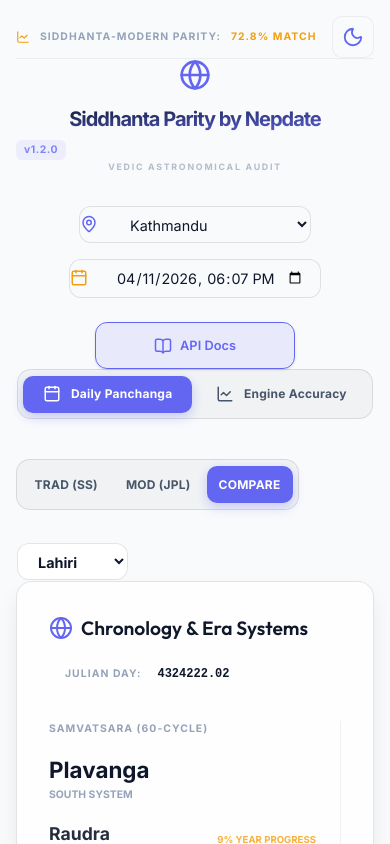
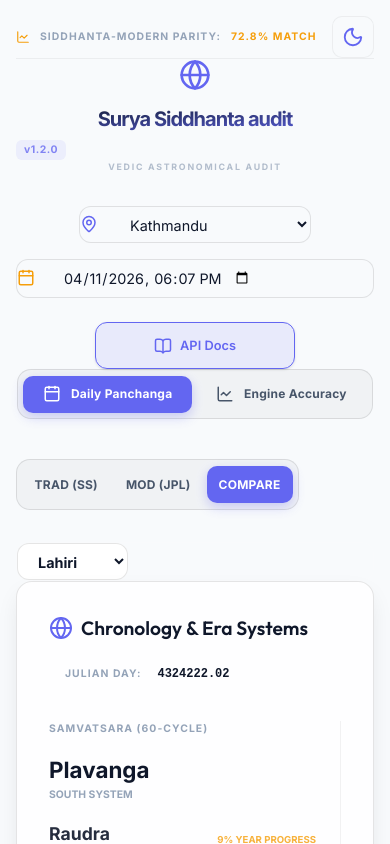
Before and after one commit to khumnath/surya-siddhanta-audit, a React (Vite) app: page / in a window 390 px wide. Shown: the top 844 px of the page. Built offline with nearby package versions, Linux system fonts and the light colour scheme.

Commit message:
UI: Made date-time selector responsive to prevent mobile viewport bleeding

```diff
--- a/package.json
+++ b/package.json
@@ -1,5 +1,5 @@
 {
-  "name": "surya-siddhanta-ts",
+  "name": "surya-siddhanta-audit",
   "private": true,
   "version": "1.1.0",
   "type": "module",
--- a/src/App.tsx
+++ b/src/App.tsx
@@ -240,7 +240,7 @@ const App: React.FC = () => {
             <Globe size={32} color="var(--accent-primary)" className="shrink-0" />
             <div className="flex flex-col sm:flex-row sm:items-baseline justify-center gap-2 sm:gap-4 w-full overflow-hidden">
               <span className="text-xl sm:text-2xl md:text-3xl font-black tracking-tighter bg-linear-to-br from-text-primary to-accent-primary bg-clip-text text-transparent leading-tight">
-                Siddhanta Parity by Nepdate
+                Surya Siddhanta audit
               </span>
               <span style={{
                 fontSize: '0.65rem',
@@ -276,13 +276,13 @@ const App: React.FC = () => {
               </select>
             </div>
 
-            <div className="flex items-center gap-3 bg-white/5 px-4 py-2.5 rounded-xl border border-border-card min-w-0">
+            <div className="flex items-center gap-3 bg-white/5 px-4 py-2.5 rounded-xl border border-border-card min-w-0 w-full sm:w-auto">
               <CalendarIcon size={18} color="var(--accent-secondary)" className="shrink-0" />
               <input
                 type="datetime-local"
                 value={selectedDate.toFormat("yyyy-MM-dd'T'HH:mm")}
                 onChange={handleDateChange}
-                style={{ background: 'transparent', border: 'none', color: 'var(--text-primary)', outline: 'none', cursor: 'pointer', width: '220px', fontSize: '0.9rem' }}
+                style={{ background: 'transparent', border: 'none', color: 'var(--text-primary)', outline: 'none', cursor: 'pointer', width: '100%', maxWidth: '220px', fontSize: '0.9rem' }}
               />
               {!useCurrentTime && (
                 <button
@@ -864,7 +864,7 @@ const App: React.FC = () => {
       )}
 
       <footer style={{ marginTop: '4rem', padding: '2rem 1rem', borderTop: '1px solid var(--border-card)', textAlign: 'center', opacity: 0.6 }}>
-        <div style={{ fontSize: '0.8rem', marginBottom: '0.5rem', fontWeight: 700, color: 'var(--text-primary)' }}>SIDDHANTA PARITY v1.2.0 by <a href="https://nepdate.khumnath.com.np">nepdate</a></div>
+        <div style={{ fontSize: '0.8rem', marginBottom: '0.5rem', fontWeight: 700, color: 'var(--text-primary)' }}>Surya Siddhanta audit by <a href="https://nepdate.khumnath.com.np">nepdate</a></div>
         <div style={{ fontSize: '0.7rem', color: 'var(--text-dim)' }}>Traditional Surya Siddhanta calibrated against JPL JPL-grade Ephemeris (Drik Logic)</div>
       </footer>
     </div>
```
Lines whose indentation alone changed are shown as unchanged.
